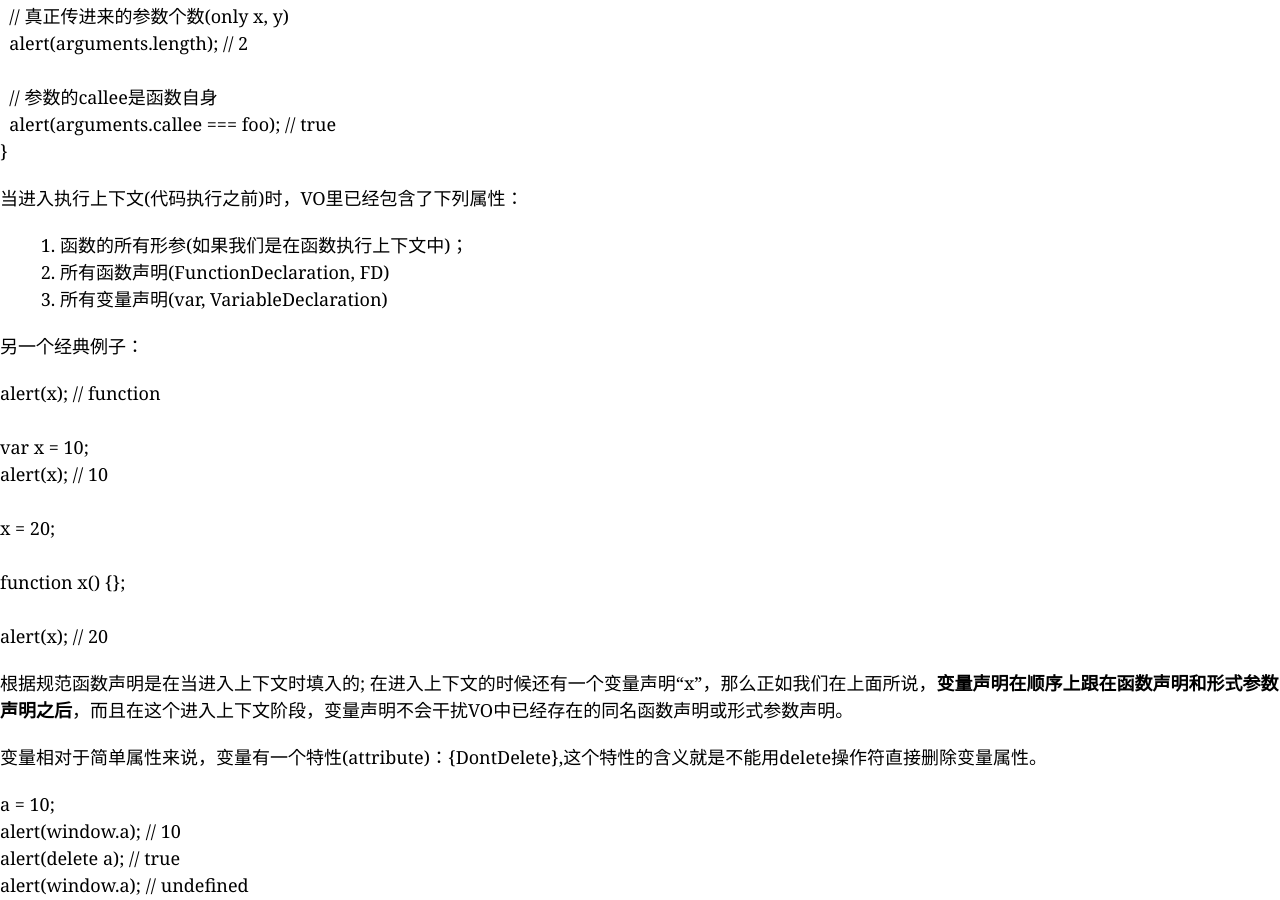
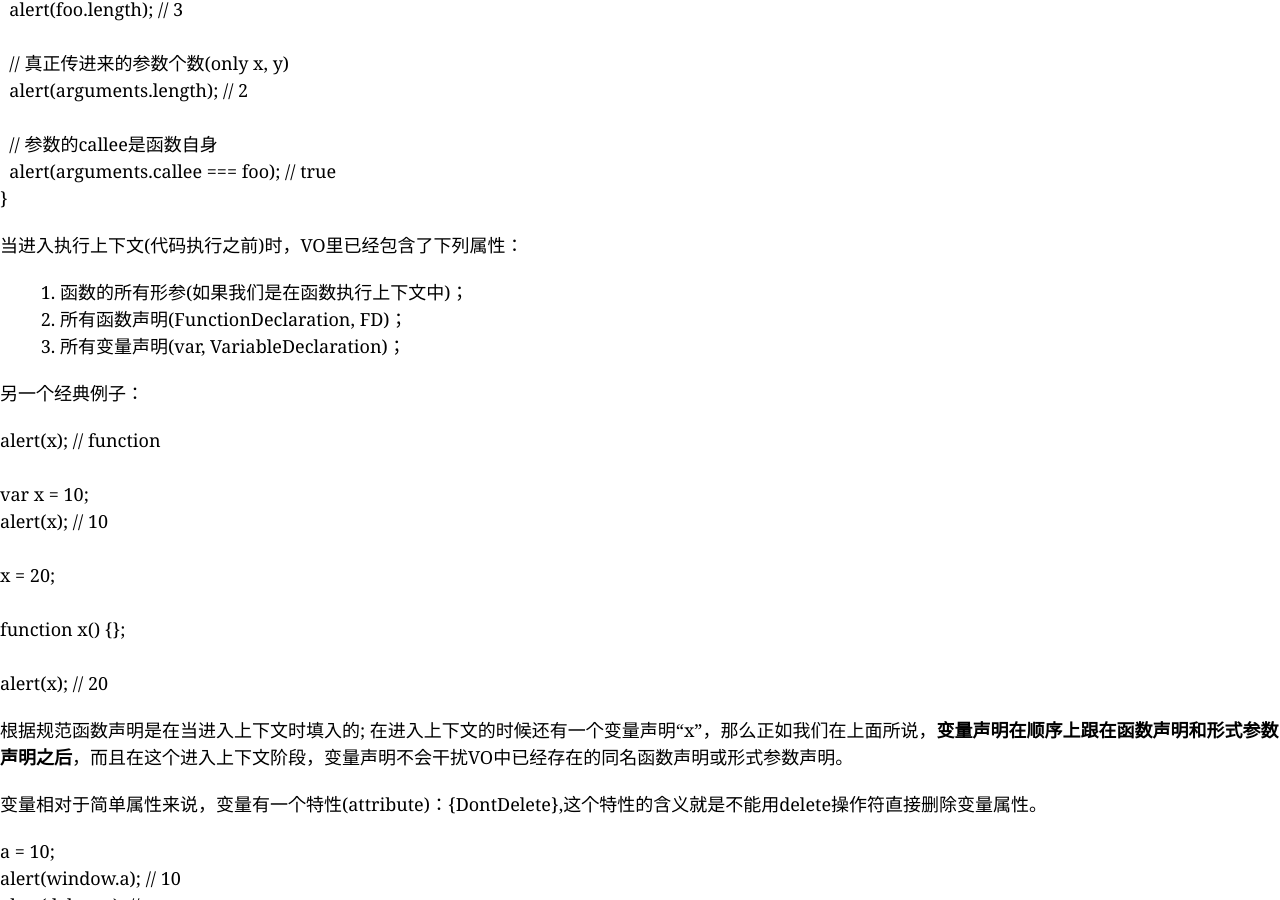
Before and after one commit to qubaomingg/freestyle21.github.com, a Jekyll site: the page built from _posts/2013-03-22-javascript-core.md, in a window 1280 px wide and 900 px high, scrolled down 3433 px. Built offline with Jekyll 4.4.1, drawn with Linux system fonts in a browser that asks for light colours; some web fonts are replaced; comment, search, counter and statistics services are not loaded; some of the changed text lies outside the part shown.

```diff
--- a/_posts/2013-03-22-javascript-core.md
+++ b/_posts/2013-03-22-javascript-core.md
@@ -139,8 +141,8 @@ prototype：Returns a reference to the Object function that created the instance
 当进入执行上下文(代码执行之前)时，VO里已经包含了下列属性：
 
 1. 函数的所有形参(如果我们是在函数执行上下文中)；
-2. 所有函数声明(FunctionDeclaration, FD)
-3. 所有变量声明(var, VariableDeclaration)
+2. 所有函数声明(FunctionDeclaration, FD)；
+3. 所有变量声明(var, VariableDeclaration)；
 
 
 另一个经典例子：
```
Also changed, not shown: other parts of _posts/2013-03-22-javascript-core.md (+3 -1 lines).
